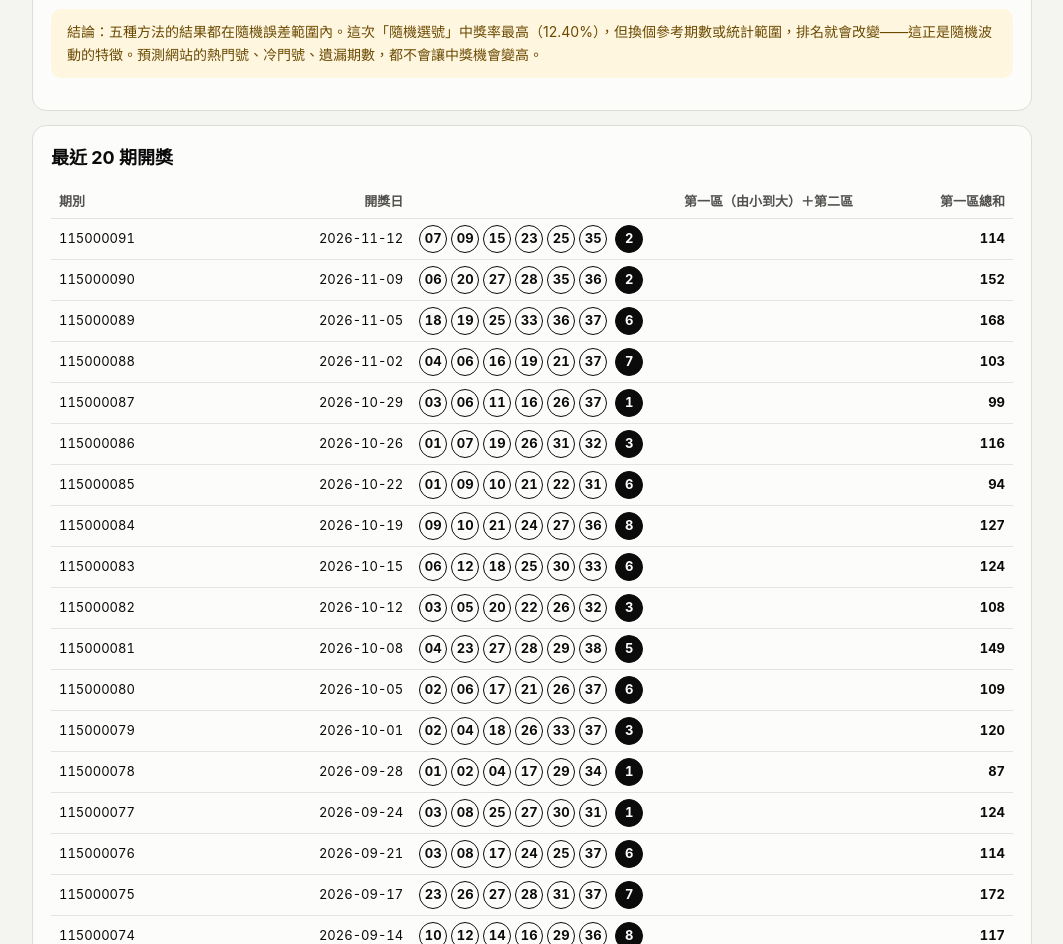
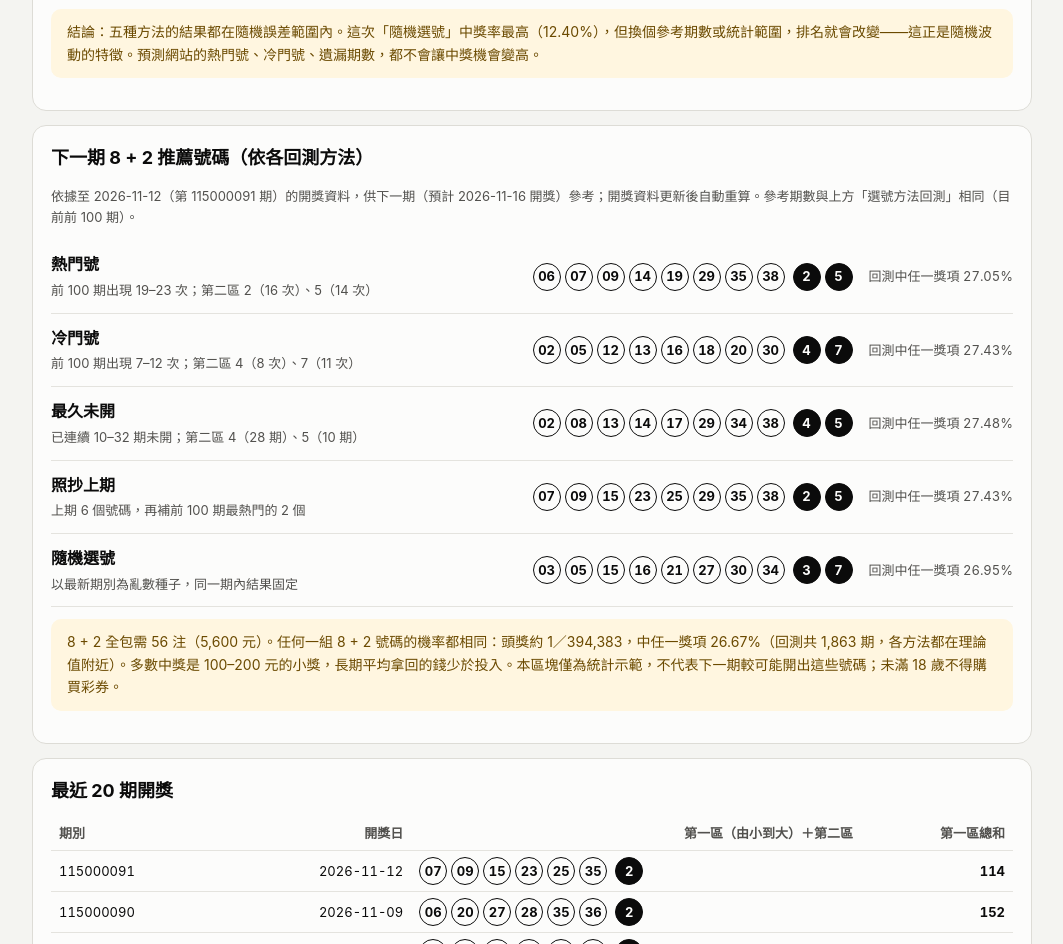
Before and after one commit to liao8678/LCY, a plain HTML site: page lottery/index.html in a window 1280 px wide. Shown: the part 4952-5896 px from the top of the page, without its empty margins (108-1171 px from the left). Drawn offline with Linux system fonts and the light colour scheme.

Commit message:
威力彩頁新增 8 + 2 推薦號碼並自動更新開獎資料
- 依五種回測方法列出下一期第一區 8 個、第二區 2 個號碼與 8 + 2 回測中獎率，資料更新後自動重算
- 回測改為可指定選號數量，6 + 1 結果不變
- 開獎資料下載改為增量更新，新增 --full 選項
- 新增 GitHub Actions 排程，每週一、四開獎後自動更新 data.json
- Service Worker 快取版本更新為 v3

Co-Authored-By: Claude Opus 5.5 <noreply@anthropic.com>
Claude-Session: https://claude.ai/code/session_01KYiCb7V5Lway6qX96w1SPf

```diff
--- a/lottery/index.html
+++ b/lottery/index.html
@@ -143,6 +143,13 @@
         <p class="notice small" id="backtest-summary"></p>
       </section>
 
+      <section class="card" aria-labelledby="picks-title">
+        <h2 id="picks-title">下一期 8 + 2 推薦號碼（依各回測方法）</h2>
+        <p class="muted small" id="picks-caption"></p>
+        <div class="pick-list" id="picks-list"></div>
+        <p class="notice small" id="picks-odds"></p>
+      </section>
+
       <section class="card">
         <h2>最近 20 期開獎</h2>
         <div class="table-wrap" id="recent"></div>
--- a/lottery/lottery.css
+++ b/lottery/lottery.css
@@ -130,3 +130,14 @@ tr.total td { font-weight: 700; border-top: 2px solid var(--line); }
 .chart .row-label { fill: var(--text-primary); font-size: 13px; }
 #backtest-summary { margin-top: 12px; }
 .chart-title { margin: 14px 0 0; font-weight: 600; }
+.pick-list { display: grid; gap: 0; margin-top: 10px; }
+.pick-row { display: grid; grid-template-columns: minmax(0, 1.2fr) auto minmax(120px, auto); gap: 6px 16px; align-items: center; padding: 12px 0; border-bottom: 1px solid var(--grid); }
+.pick-head { display: flex; flex-direction: column; gap: 2px; min-width: 0; }
+.pick-row .balls { flex-wrap: wrap; gap: 4px; margin: 0; }
+.ball.sm.second.joined { margin-left: 0; }
+.pick-stat { color: var(--text-secondary); text-align: right; font-variant-numeric: tabular-nums; }
+#picks-odds { margin-top: 12px; }
+@media (max-width: 760px) {
+  .pick-row { grid-template-columns: 1fr; }
+  .pick-stat { text-align: left; }
+}
--- a/lottery/lottery.js
+++ b/lottery/lottery.js
@@ -547,47 +547,115 @@
     { name: '隨機選號', desc: '電腦隨機選（固定亂數種子，結果可重現）' },
   ];
 
-  function backtest(rangeCount, windowSize) {
+  const NUMBERS = Array.from({ length: 38 }, (_, i) => i + 1);
+  const SECONDS = Array.from({ length: 8 }, (_, i) => i + 1);
+  const pickBy = (list, key, n) => [...list].sort((a, b) => key(a) - key(b) || a - b).slice(0, n);
+  const sample = (list, n, random) => {
+    const pool = [...list];
+    const out = [];
+    for (let k = 0; k < n; k++) out.push(pool.splice(Math.floor(random() * pool.length), 1)[0]);
+    return out;
+  };
+
+  // 依「到目前為止」的統計狀態，替每種方法選出第一區 n1 個、第二區 n2 個號碼。
+  function makePicks(state, prev, random, n1, n2) {
+    const { count, count2, lastSeen, lastSeen2 } = state;
+    const hotFirst = (x) => -count[x];
+    const hotSecond = (x) => -count2[x];
+    const repeatFirst = [...prev.first, ...pickBy(NUMBERS.filter((x) => !prev.first.includes(x)), hotFirst, Math.max(0, n1 - 6))].slice(0, n1);
+    const repeatSecond = [prev.second, ...pickBy(SECONDS.filter((x) => x !== prev.second), hotSecond, n2 - 1)];
+    return [
+      [pickBy(NUMBERS, hotFirst, n1), pickBy(SECONDS, hotSecond, n2)],
+      [pickBy(NUMBERS, (x) => count[x], n1), pickBy(SECONDS, (x) => count2[x], n2)],
+      [pickBy(NUMBERS, (x) => lastSeen[x], n1), pickBy(SECONDS, (x) => lastSeen2[x], n2)],
+      [repeatFirst, repeatSecond],
+      [sample(NUMBERS, n1, random), sample(SECONDS, n2, random)],
+    ];
+  }
+
+  function buildState(endIndex, windowSize) {
+    const state = { count: Array(39).fill(0), count2: Array(9).fill(0), lastSeen: Array(39).fill(-1), lastSeen2: Array(9).fill(-1) };
+    for (let i = 0; i < endIndex; i++) {
+      const d = allDraws[i];
+      d.first.forEach((x) => { state.lastSeen[x] = i; if (i >= endIndex - windowSize) state.count[x]++; });
+      state.lastSeen2[d.second] = i;
+      if (i >= endIndex - windowSize) state.count2[d.second]++;
+    }
+    return state;
+  }
+
+  function backtest(rangeCount, windowSize, n1 = 6, n2 = 1) {
     const total = allDraws.length;
     const startIndex = Math.max(windowSize, total - rangeCount);
-    const count = Array(39).fill(0);
-    const count2 = Array(9).fill(0);
-    const lastSeen = Array(39).fill(-1);
-    const lastSeen2 = Array(9).fill(-1);
-    const add = (d, sign) => { d.first.forEach((x) => { count[x] += sign; }); count2[d.second] += sign; };
-    for (let i = startIndex - windowSize; i < startIndex; i++) add(allDraws[i], 1);
-    for (let i = 0; i < startIndex; i++) {
-      allDraws[i].first.forEach((x) => { lastSeen[x] = i; });
-      lastSeen2[allDraws[i].second] = i;
-    }
+    const state = buildState(startIndex, windowSize);
+    const add = (d, sign) => { d.first.forEach((x) => { state.count[x] += sign; }); state.count2[d.second] += sign; };
     const random = seededRandom(20080124);
-    const numbers = Array.from({ length: 38 }, (_, i) => i + 1);
-    const seconds = Array.from({ length: 8 }, (_, i) => i + 1);
-    const pickBy = (list, key, n) => [...list].sort((a, b) => key(a) - key(b) || a - b).slice(0, n);
     const results = METHODS.map(() => ({ matches: 0, three: 0, second: 0, wins: 0 }));
     for (let i = startIndex; i < total; i++) {
-      const prev = allDraws[i - 1];
-      const picks = [
-        [pickBy(numbers, (x) => -count[x], 6), pickBy(seconds, (x) => -count2[x], 1)[0]],
-        [pickBy(numbers, (x) => count[x], 6), pickBy(seconds, (x) => count2[x], 1)[0]],
-        [pickBy(numbers, (x) => lastSeen[x], 6), pickBy(seconds, (x) => lastSeen2[x], 1)[0]],
-        [prev.first, prev.second],
-        [(() => { const pool = [...numbers]; const out = []; for (let k = 0; k < 6; k++) out.push(pool.splice(Math.floor(random() * pool.length), 1)[0]); return out; })(),
-          1 + Math.floor(random() * 8)],
-      ];
       const draw = allDraws[i];
-      picks.forEach(([first, second], m) => {
+      makePicks(state, allDraws[i - 1], random, n1, n2).forEach(([first, second], m) => {
         const k = first.filter((x) => draw.first.includes(x)).length;
-        const hitSecond = second === draw.second;
+        const hitSecond = second.includes(draw.second);
         const res = results[m];
-        res.matches += k; res.three += k >= 3; res.second += hitSecond; res.wins += isWin(k, hitSecond);
+        // 包牌時最佳的一注對中 min(k, 6) 個；第二區任一個對中即可。
+        res.matches += k; res.three += k >= 3; res.second += hitSecond; res.wins += isWin(Math.min(k, 6), hitSecond);
       });
       add(draw, 1);
       add(allDraws[i - windowSize], -1);
-      draw.first.forEach((x) => { lastSeen[x] = i; });
-      lastSeen2[draw.second] = i;
+      draw.first.forEach((x) => { state.lastSeen[x] = i; });
+      state.lastSeen2[draw.second] = i;
     }
     return { tested: Math.max(0, total - startIndex), startIndex, results };
+  }
+
+  // ---- 8 + 2 推薦號碼 ----
+  const WHEEL_BETS = binomial(8, 6) * 2;
+  const wheelTheory = (() => {
+    let three = 0, win = 0;
+    for (let k = 0; k <= 6; k++) {
+      const pk = binomial(8, k) * binomial(30, 6 - k) / binomial(38, 6);
+      if (k >= 3) three += pk;
+      win += pk * ((isWin(k, true) ? 2 / 8 : 0) + (isWin(k, false) ? 6 / 8 : 0));
+    }
+    return { avg: 6 * 8 / 38, three, second: 2 / 8, win };
+  })();
+
+  // 威力彩每週一、四開獎；遇國定假日可能調整，因此只標示「預計」。
+  function nextDrawDate(dateText) {
+    const date = new Date(`${dateText}T00:00:00Z`);
+    do date.setUTCDate(date.getUTCDate() + 1); while (![1, 4].includes(date.getUTCDay()));
+    return date.toISOString().slice(0, 10);
+  }
+
+  function renderPicks() {
+    const latest = allDraws[allDraws.length - 1];
+    const state = buildState(allDraws.length, backtestWindow);
+    const picks = makePicks(state, latest, seededRandom(latest.period), 8, 2);
+    const reasons = [
+      (f, s) => `前 ${backtestWindow} 期出現 ${f.map((x) => state.count[x]).sort((a, b) => a - b).filter((_, i, a) => i === 0 || i === a.length - 1).join('–')} 次；第二區 ${s.map((x) => `${x}（${state.count2[x]} 次）`).join('、')}`,
+      (f, s) => `前 ${backtestWindow} 期出現 ${f.map((x) => state.count[x]).sort((a, b) => a - b).filter((_, i, a) => i === 0 || i === a.length - 1).join('–')} 次；第二區 ${s.map((x) => `${x}（${state.count2[x]} 次）`).join('、')}`,
+      (f, s) => `已連續 ${f.map((x) => allDraws.length - 1 - state.lastSeen[x]).sort((a, b) => a - b).filter((_, i, a) => i === 0 || i === a.length - 1).join('–')} 期未開；第二區 ${s.map((x) => `${x}（${allDraws.length - 1 - state.lastSeen2[x]} 期）`).join('、')}`,
+      () => `上期 6 個號碼，再補前 ${backtestWindow} 期最熱門的 2 個`,
+      () => `以最新期別為亂數種子，同一期內結果固定`,
+    ];
+    const { tested, results } = backtest(allDraws.length, backtestWindow, 8, 2);
+    $('#picks-caption').textContent = `依據至 ${latest.date}（第 ${latest.period} 期）的開獎資料，供下一期（預計 ${nextDrawDate(latest.date)} 開獎）參考；開獎資料更新後自動重算。參考期數與上方「選號方法回測」相同（目前前 ${backtestWindow} 期）。`;
+    const list = $('#picks-list');
+    list.replaceChildren(...METHODS.map((m, i) => {
+      const [first, second] = picks[i];
+      const row = el('div', { class: 'pick-row' });
+      const head = el('div', { class: 'pick-head' });
+      head.append(el('strong', {}, m.name), el('span', { class: 'muted small' }, reasons[i](first, second)));
+      const sorted = [...first].sort((a, b) => a - b);
+      const ballsWrap = el('span', { class: 'balls' });
+      sorted.forEach((n) => ballsWrap.append(el('span', { class: 'ball sm', 'aria-label': `第一區 ${n}` }, pad(n))));
+      [...second].sort((a, b) => a - b).forEach((n, k) => ballsWrap.append(el('span', { class: `ball second sm${k ? ' joined' : ''}`, 'aria-label': `第二區 ${n}` }, String(n))));
+      const r = results[i];
+      const stat = el('span', { class: 'pick-stat small' }, tested ? `回測中任一獎項 ${pct(r.wins / tested, 2)}` : '');
+      row.append(head, ballsWrap, stat);
+      return row;
+    }));
+    $('#picks-odds').textContent = `8 + 2 全包需 ${WHEEL_BETS} 注（${fmt(WHEEL_BETS * 100)} 元）。任何一組 8 + 2 號碼的機率都相同：頭獎約 1／${fmt(Math.round(ALL_COMBOS / WHEEL_BETS))}，中任一獎項 ${pct(wheelTheory.win, 2)}（回測共 ${fmt(tested)} 期，各方法都在理論值附近）。多數中獎是 100–200 元的小獎，長期平均拿回的錢少於投入。本區塊僅為統計示範，不代表下一期較可能開出這些號碼；未滿 18 歲不得購買彩券。`;
   }
 
   function renderBacktest(rangeCount) {
@@ -673,7 +741,7 @@
     button.addEventListener('click', () => {
       backtestWindow = Number(button.dataset.window);
       document.querySelectorAll('[data-window]').forEach((b) => b.setAttribute('aria-pressed', String(b === button)));
-      if (allDraws.length) renderBacktest(current === 'all' ? allDraws.length : Number(current));
+      if (allDraws.length) { renderBacktest(current === 'all' ? allDraws.length : Number(current)); renderPicks(); }
     });
   });
 
@@ -722,6 +790,7 @@
       $('#content').hidden = false;
       renderStatic(data);
       render(current);
+      renderPicks();
       window.dispatchEvent(new Event('lottery:loaded'));
     })
     .catch((error) => {
--- a/lottery/sw.js
+++ b/lottery/sw.js
@@ -3,7 +3,7 @@
 // 威力彩分析 PWA；範圍只限 lottery/，與根目錄的工地巡查 PWA 互不影響。
 // 更新網頁檔案時請遞增版本；data.json 採「網路優先、離線用快取」，不需改版本。
 const PREFIX = `power-lottery:${self.registration.scope}:`;
-const CACHE = `${PREFIX}v2`;
+const CACHE = `${PREFIX}v3`;
 const DATA_CACHE = `${PREFIX}data`;
 const scoped = (path) => new URL(path, self.registration.scope).href;
 const CORE = ['./', './index.html', './lottery.css', './lottery.js', './pwa.js', './manifest.webmanifest',
```
Also changed, not shown: 3 other files.
